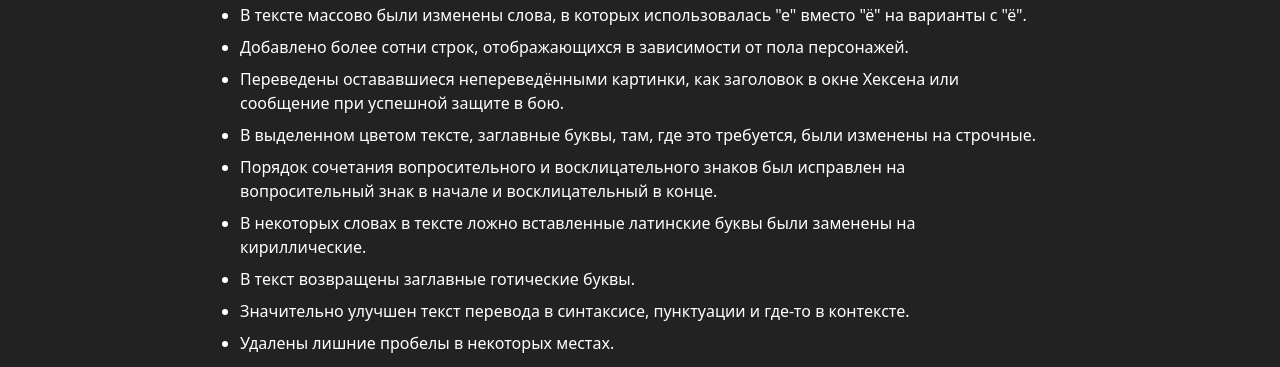
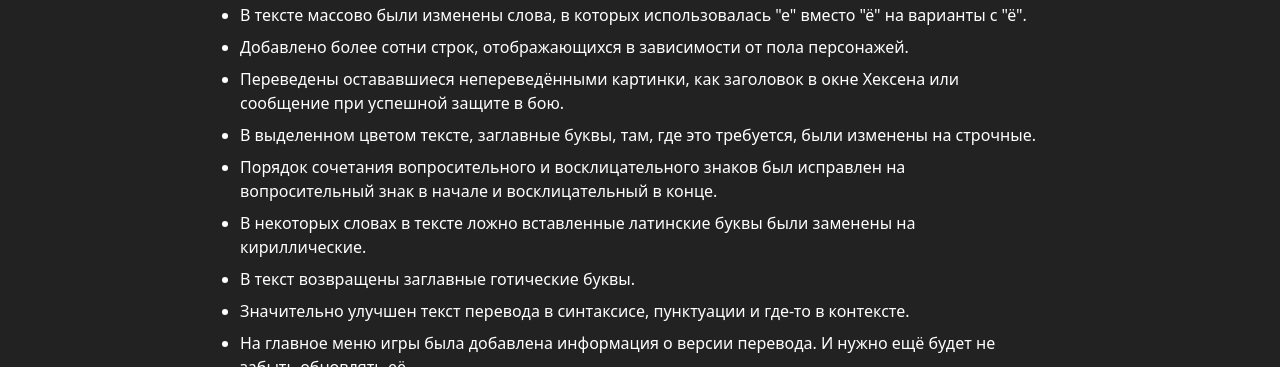
Before and after one commit to savannstm/fh2-termina-translation, a plain HTML site: page 2.2.9 СПИСОК ИЗМЕНЕНИЙ.html in a window 1280 px wide. Shown: the part 271-638 px from the top of the page. Drawn offline with Linux system fonts and the light colour scheme.

Commit message:
Обновить список изменений

```diff
--- a/2.2.9 СПИСОК ИЗМЕНЕНИЙ.html
+++ b/2.2.9 СПИСОК ИЗМЕНЕНИЙ.html
@@ -14,7 +14,7 @@
             </p>
             <p>
                 Скрипт для самостоятельного редактирования файлов игры:
-                <a href="https://github.com/savannstm/rvpacker-json-txt">Github</a>
+                <a href="https://github.com/savannstm/rvpacker-txt-rs">Github</a>
             </p>
             <p>
                 Графический интерфейс для редактирования файлов игры:
@@ -44,6 +44,10 @@
                 <li>В некоторых словах в тексте ложно вставленные латинские буквы были заменены на кириллические.</li>
                 <li>В текст возвращены заглавные готические буквы.</li>
                 <li>Значительно улучшен текст перевода в синтаксисе, пунктуации и где-то в контексте.</li>
+                <li>
+                    На главное меню игры была добавлена информация о версии перевода. И нужно ещё будет не забыть
+                    обновлять её.
+                </li>
                 <li>Удалены лишние пробелы в некоторых местах.</li>
             </ul>
             <h1>Обновление 2.2.8</h1>
@@ -814,6 +818,7 @@
         li ul {
             margin-left: 32px;
         }
+
         footer {
             background-color: #333;
             color: #fff;
```
